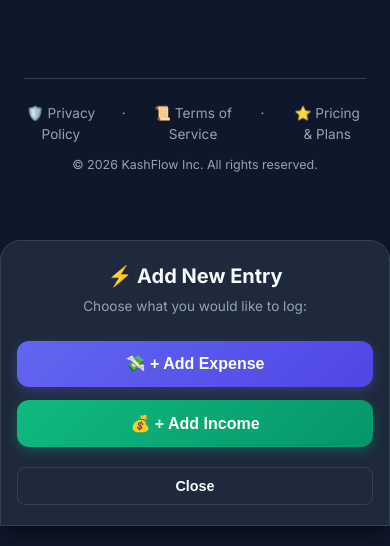
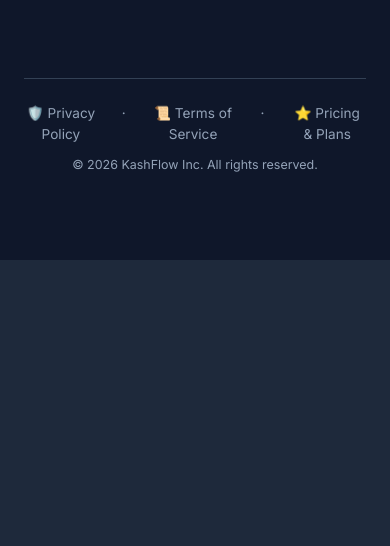
Before and after one commit to jawadkaeik-glitch/expense-tracker, a Flask app: page /pricing in a window 390 px wide. Shown: the part 2794-3340 px from the top of the page. After the commit the page ends 3054 px from the top, so only its background shows below. Run offline with Flask 3, Linux system fonts and the light colour scheme.

Commit message:
Fix quickAddChoiceModal CSS class to modal-backdrop so action sheet is hidden by default and only triggers when + Quick Add is tapped on mobile

```diff
--- a/templates/base.html
+++ b/templates/base.html
@@ -295,7 +295,8 @@
 </div>
 
 <!-- ===== MOBILE QUICK ADD ACTION SHEET ===== -->
-<div class="modal-overlay" id="quickAddChoiceModal">
+<div class="modal-backdrop" id="quickAddChoiceModal">
+
     <div class="modal-content" style="max-width: 380px; text-align: center; padding: 1.75rem; border-radius: var(--radius-lg);">
         <h3 style="font-size: 1.25rem; font-weight: 800; margin-bottom: 0.35rem; color: var(--text-main);">⚡ Add New Entry</h3>
         <p style="font-size: 0.85rem; color: var(--text-muted); margin-bottom: 1.5rem;">Choose what you would like to log:</p>
```
